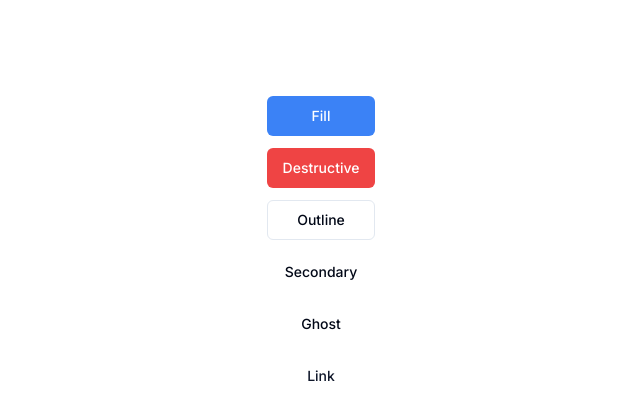
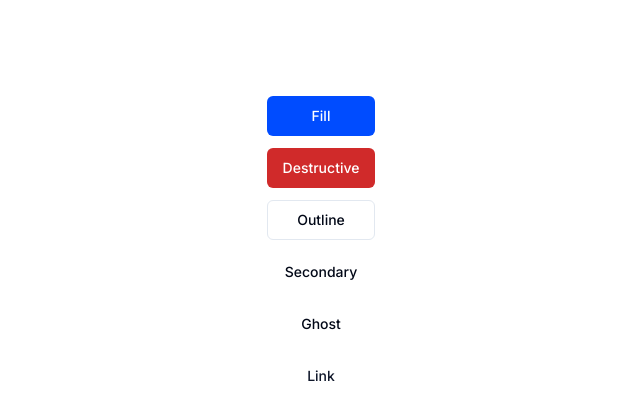
Before and after one commit to nathanAtActiveCampaign/button-demo, a Next.js app: page / in a window 1280 px wide. Shown: the top 420 px of the page, without its empty margins (319-959 px from the left). Built offline with nearby package versions, Linux system fonts and the light colour scheme.

Commit message:
wip: add figma css tokens to scope + add test tailwind vars

```diff
--- a/src/pages/_app.tsx
+++ b/src/pages/_app.tsx
@@ -1,3 +1,4 @@
+import "@/styles/figma-vars.css";
 import "@/styles/globals.css";
 import type { AppProps } from "next/app";
 import { Inter as FontSans } from "next/font/google";
--- a/tailwind.config.ts
+++ b/tailwind.config.ts
@@ -1,5 +1,6 @@
 const colors = require("tailwindcss/colors");
 const { fontFamily } = require("tailwindcss/defaultTheme");
+import { figmaColorsThemeObject } from "@/figma/util-color";
 import type { Config } from "tailwindcss";
 
 const config = {
@@ -21,6 +22,9 @@ const config = {
     },
     extend: {
       colors: {
+        // Figma vars
+
+        // Shad
         border: "hsl(var(--border))",
         input: "hsl(var(--input))",
         ring: "hsl(var(--ring))",
@@ -58,16 +62,17 @@ const config = {
         bg: colors.white,
         fg: colors.black,
         interactive: {
-          DEFAULT: colors.blue[500],
-          bg: colors.blue[500],
+          // DEFAULT: colors.blue[500],
+          DEFAULT: "var(--acBlue-700)",
+          bg: "var(--acBlue-700)",
           fg: colors.white,
-          bgHover: colors.blue[600],
+          bgHover: "var(--acBlue-800)",
         },
         danger: {
-          DEFAULT: colors.red[500],
-          bg: colors.red[500],
+          DEFAULT: "var(--strawberry-700)",
+          bg: "var(--strawberry-700)",
           fg: colors.white,
-          bgHover: colors.red[600],
+          bgHover: "var(--strawberry-800)",
         },
       },
       fontFamily: {
```
